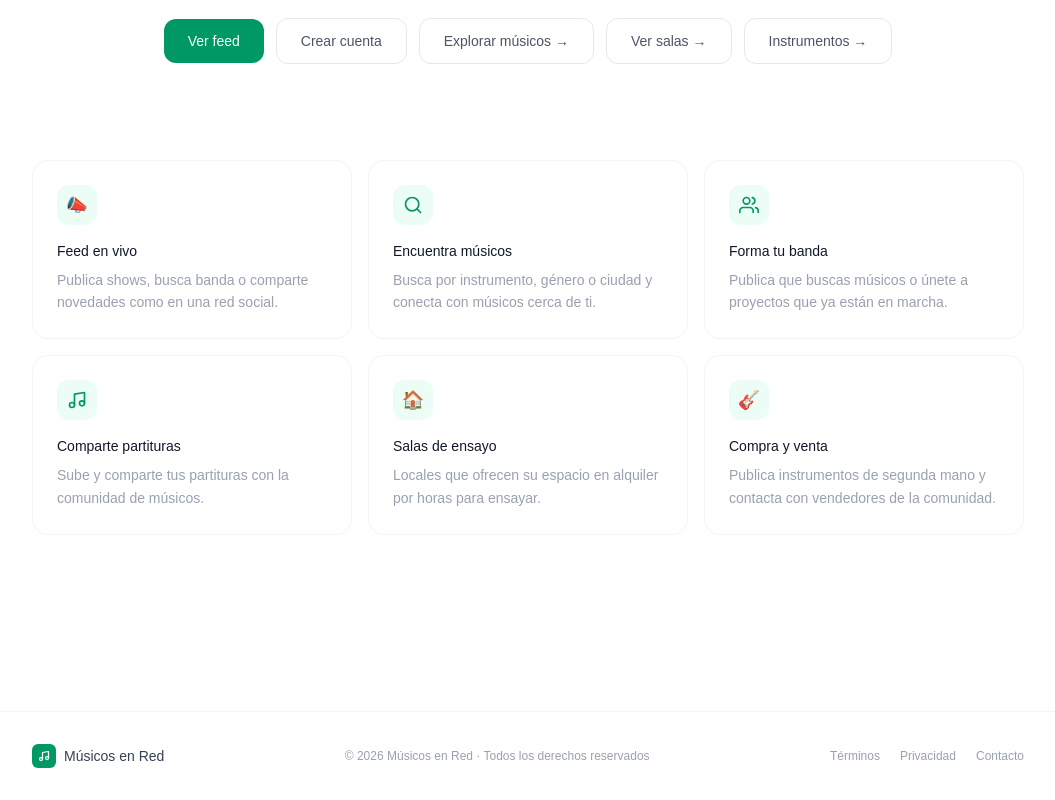
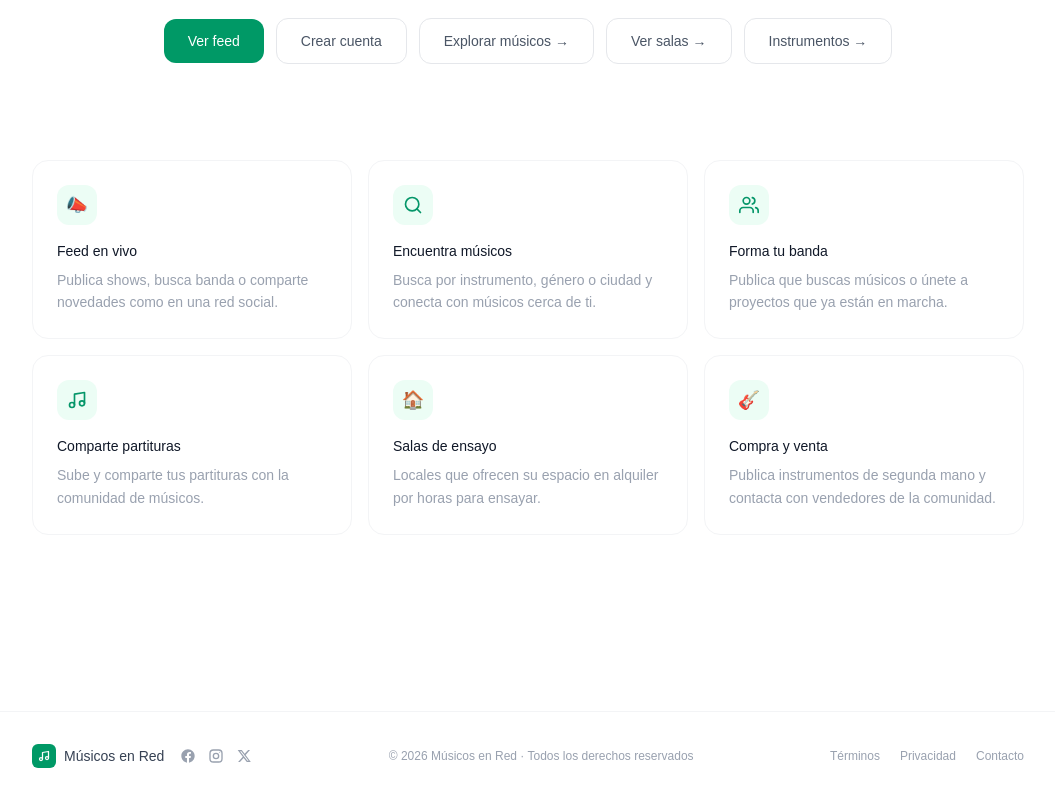
Before and after one commit to juancts/musicos-en-red, a Next.js app: page / in a window 1280 px wide. Shown: the part 423-1223 px from the top of the page, without its empty margins (112-1167 px from the left). Built offline with nearby package versions, Linux system fonts and the light colour scheme; no server answers.

Commit message:
Add social media links to footer
Add Facebook, Instagram, and X icon links next to the logo in the footer.

```diff
--- a/components/layout/Footer.tsx
+++ b/components/layout/Footer.tsx
@@ -1,9 +1,42 @@
 import Link from "next/link";
+
+const REDES = [
+  {
+    nombre: "Facebook",
+    href: "https://www.facebook.com/profile.php?id=61593847520296",
+    icono: (
+      <svg width="16" height="16" viewBox="0 0 24 24" fill="currentColor">
+        <path d="M22 12.06C22 6.5 17.52 2 12 2S2 6.5 2 12.06c0 5 3.66 9.15 8.44 9.94v-7.03H7.9v-2.91h2.54V9.85c0-2.51 1.49-3.9 3.77-3.9 1.09 0 2.24.2 2.24.2v2.46h-1.26c-1.24 0-1.63.77-1.63 1.56v1.89h2.78l-.44 2.91h-2.34V22c4.78-.79 8.44-4.94 8.44-9.94Z" />
+      </svg>
+    ),
+  },
+  {
+    nombre: "Instagram",
+    href: "https://www.instagram.com/musicosenredok/",
+    icono: (
+      <svg width="16" height="16" viewBox="0 0 24 24" fill="none" stroke="currentColor" strokeWidth="2" strokeLinecap="round" strokeLinejoin="round">
+        <rect x="3" y="3" width="18" height="18" rx="5" />
+        <circle cx="12" cy="12" r="4" />
+        <circle cx="17.5" cy="6.5" r="0.75" fill="currentColor" stroke="none" />
+      </svg>
+    ),
+  },
+  {
+    nombre: "X",
+    href: "https://x.com/musicosenredok",
+    icono: (
+      <svg width="16" height="16" viewBox="0 0 24 24" fill="currentColor">
+        <path d="M18.24 3H21l-6.55 7.49L22.2 21h-6.02l-4.71-6.17L5.9 21H3.13l7.01-8.02L2.5 3h6.17l4.26 5.64L18.24 3Zm-1.06 16.17h1.67L7.9 4.73H6.1l11.08 14.44Z" />
+      </svg>
+    ),
+  },
+];
 
 export default function Footer() {
   return (
     <footer className="border-t border-gray-100 dark:border-gray-800 mt-20">
       <div className="max-w-5xl mx-auto px-4 py-8 flex flex-col sm:flex-row items-center justify-between gap-4">
+        <div className="flex items-center gap-4">
           <div className="flex items-center gap-2">
             <div className="w-6 h-6 rounded-md bg-emerald-600 flex items-center justify-center">
               <svg width="12" height="12" viewBox="0 0 24 24" fill="none" stroke="white" strokeWidth="2.5" strokeLinecap="round" strokeLinejoin="round">
@@ -13,6 +46,21 @@ export default function Footer() {
               </svg>
             </div>
             <span className="text-sm font-medium text-gray-700 dark:text-gray-200">Músicos en Red</span>
+          </div>
+          <div className="flex items-center gap-3">
+            {REDES.map((red) => (
+              <a
+                key={red.nombre}
+                href={red.href}
+                target="_blank"
+                rel="noopener noreferrer"
+                aria-label={red.nombre}
+                className="text-gray-400 hover:text-gray-600 dark:text-gray-500 dark:hover:text-gray-300 transition-colors"
+              >
+                {red.icono}
+              </a>
+            ))}
+          </div>
         </div>
         <p className="text-xs text-gray-400 dark:text-gray-500">
           © {new Date().getFullYear()} Músicos en Red · Todos los derechos reservados
```
Lines whose indentation alone changed are shown as unchanged.
